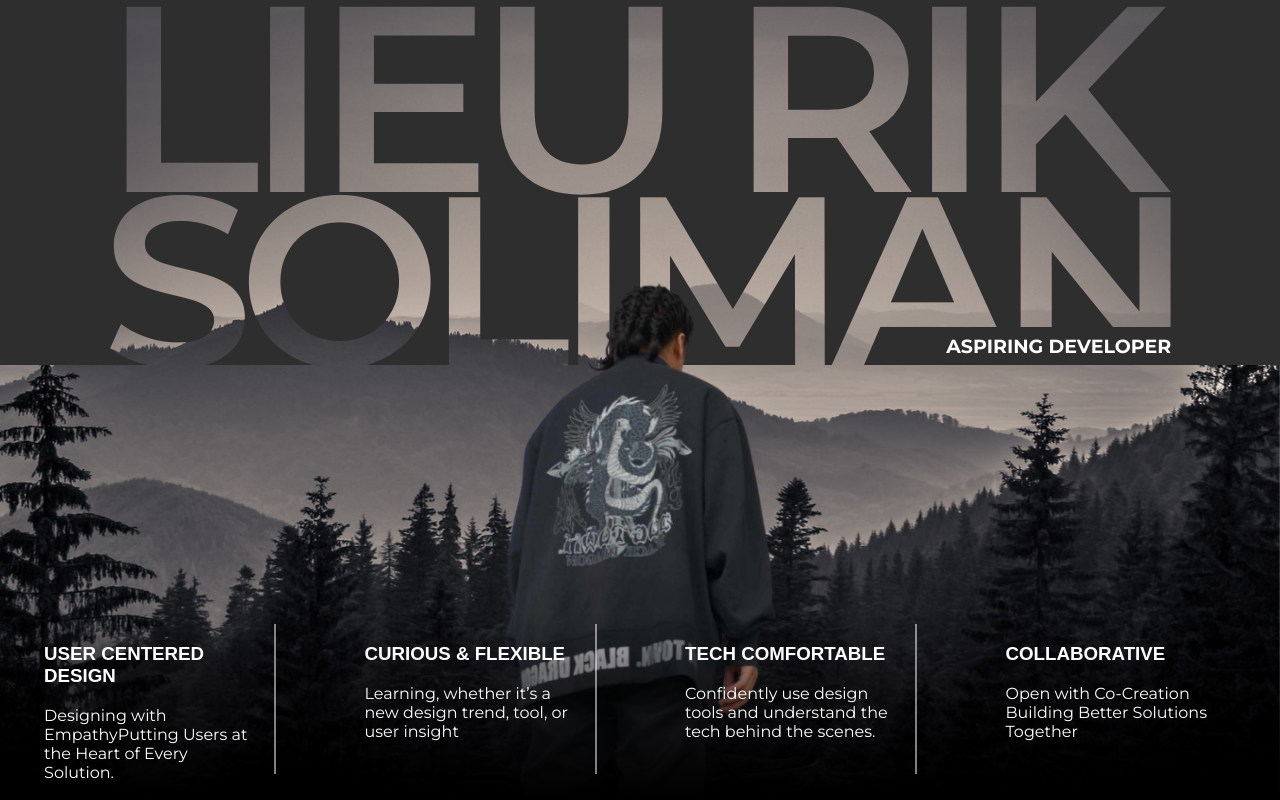
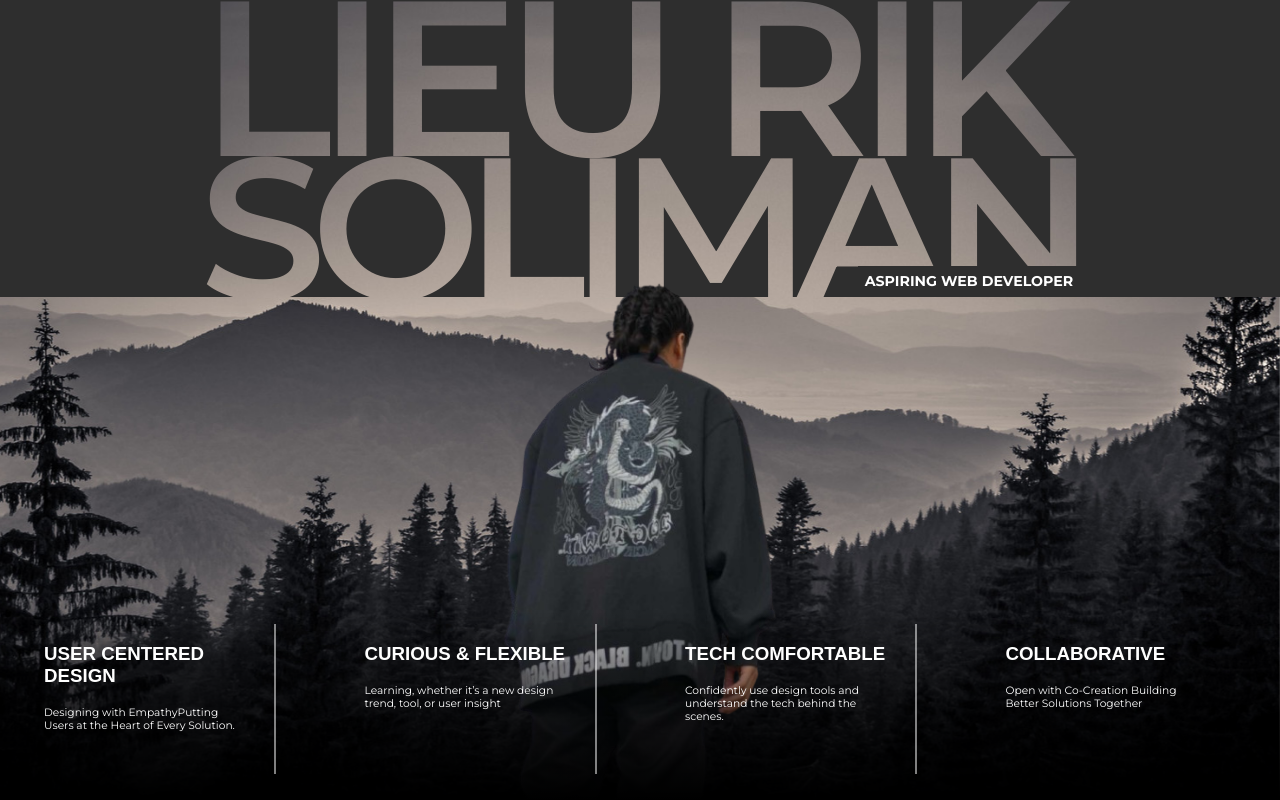
Before and after one commit to cerastvs/portfolio, a React (Vite) app: page / in a window 1280 px wide. Built offline with nearby package versions, Linux system fonts and the light colour scheme.

Commit message:
change text size from px to vw

```diff
--- a/src/landingPage.css
+++ b/src/landingPage.css
@@ -29,6 +29,10 @@ body {
 
 .skill-heading {
   font-family: sans-serif;
+}
+
+.skill-sub-heading {
+  font-size: 0.833vw;
 }
 
 .skill {
@@ -65,9 +69,9 @@ body {
   position: absolute;
   bottom: 0;
   right: 0;
-  font-size: 19px;
+  font-size: 1.11vw;
   margin: 0;
-  padding: 7.2px;
+  padding: 0.54vw;
   background-color: #2e2e2e;
 }
 
--- a/src/pages/LandingPage.jsx
+++ b/src/pages/LandingPage.jsx
@@ -17,14 +17,14 @@ export default function LandingPage() {
         <div>
           <HeroTitle
             classNames="hero-title"
-            text={{ names: "LIEU RIK", size: "264.63px" }}
+            text={{ names: "LIEU RIK", size: "17.25vw" }}
           />
           <div id="second-hero-container">
             <HeroTitle
               classNames="hero-title hero-title-second"
-              text={{ names: "SOLIMAN", size: "241px" }}
+              text={{ names: "SOLIMAN", size: "15.7vw" }}
             />
-            <h2 id="hero-subtitle">ASPIRING DEVELOPER</h2>
+            <h2 id="hero-subtitle">ASPIRING WEB DEVELOPER</h2>
           </div>
         </div>
       </div>
```
